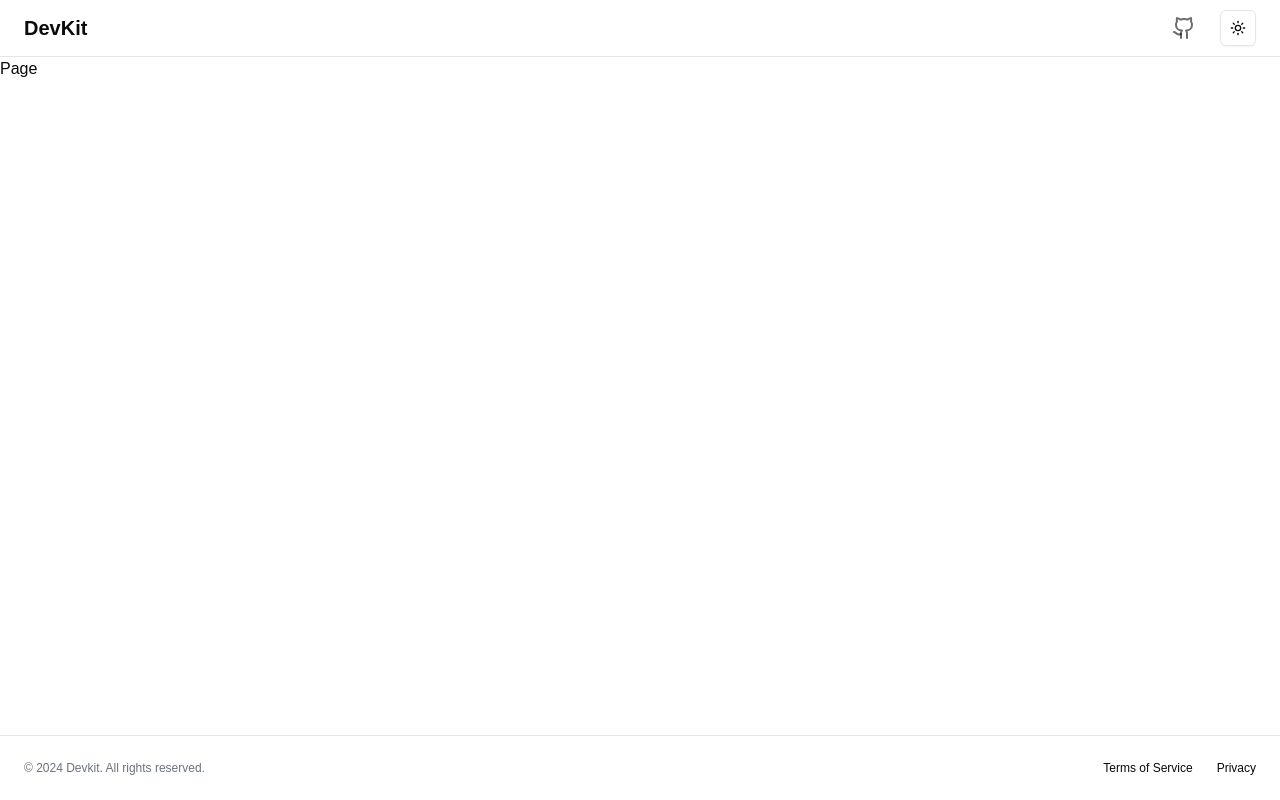
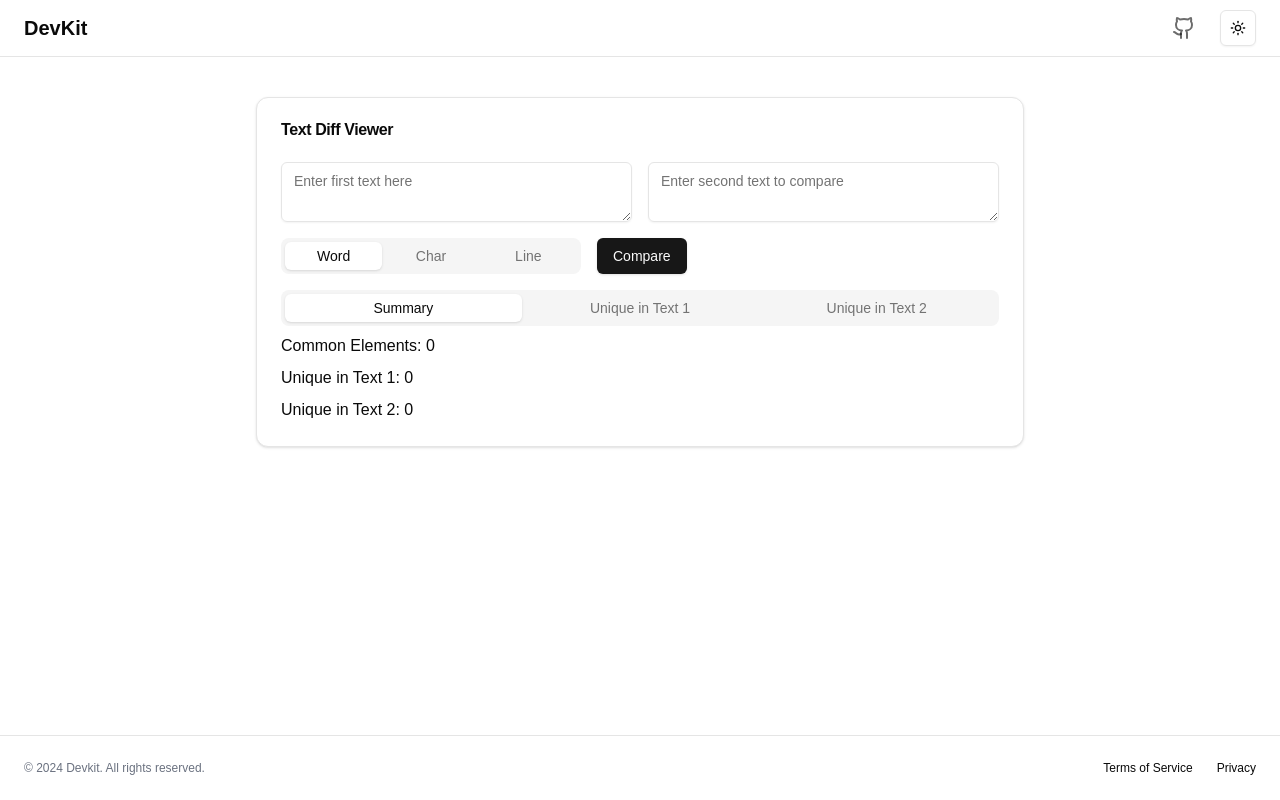
Before and after one commit to mnsdojo/devkit, a Next.js app: page /diff in a window 1280 px wide. Built offline with nearby package versions, Linux system fonts and the light colour scheme.

Commit message:
added diff checker

```diff
--- a/package.json
+++ b/package.json
@@ -16,6 +16,7 @@
     "@radix-ui/react-slider": "^1.2.1",
     "@radix-ui/react-slot": "^1.1.0",
     "@radix-ui/react-switch": "^1.1.1",
+    "@radix-ui/react-tabs": "^1.1.1",
     "@radix-ui/react-tooltip": "^1.1.4",
     "class-variance-authority": "^0.7.1",
     "clsx": "^2.1.1",
--- /dev/null
+++ b/src/app/diff/diff.client.tsx
@@ -0,0 +1,124 @@
+"use client";
+import React, { useState } from "react";
+import { Button } from "@/components/ui/button";
+import { Card, CardContent, CardHeader, CardTitle } from "@/components/ui/card";
+import { Textarea } from "@/components/ui/textarea";
+import { Tabs, TabsContent, TabsList, TabsTrigger } from "@/components/ui/tabs";
+
+const tokenize = (text: string, level: "word" | "char" | "line" = "word") => {
+  switch (level) {
+    case "char":
+      return text.split("");
+    case "line":
+      return text.split("\n");
+    case "word":
+    default:
+      return text.split(/\s+/).filter(Boolean);
+  }
+};
+
+const getDiffs = (arr1: string[], arr2: string[]) => {
+  const unique1 = arr1.filter((v) => !arr2.includes(v));
+  const unique2 = arr2.filter((v) => !arr1.includes(v));
+  const common = arr1.filter((v) => arr2.includes(v));
+
+  return { unique1, unique2, common };
+};
+
+function DiffViewer() {
+  const [text1, setText1] = useState("");
+  const [text2, setText2] = useState("");
+  const [tokenizeLevel, setTokenizeLevel] = useState<"word" | "char" | "line">(
+    "word"
+  );
+  const [diffResults, setDiffResults] = useState<{
+    unique1: string[];
+    unique2: string[];
+    common: string[];
+  }>({
+    unique1: [],
+    unique2: [],
+    common: [],
+  });
+
+  const handleDiffText = () => {
+    if (!text1.trim() || !text2.trim()) return;
+
+    const token1 = tokenize(text1, tokenizeLevel);
+    const token2 = tokenize(text2, tokenizeLevel);
+    const diffs = getDiffs(token1, token2);
+
+    setDiffResults(diffs);
+  };
+
+  return (
+    <Card className="mx-auto max-w-3xl w-full">
+      <CardHeader>
+        <CardTitle>Text Diff Viewer</CardTitle>
+      </CardHeader>
+      <CardContent className="space-y-4">
+        <div className="space-y-4">
+          <div className="flex space-x-4">
+            <Textarea
+              className="flex-1"
+              value={text1}
+              placeholder="Enter first text here"
+              onChange={(e) => setText1(e.target.value)}
+            />
+            <Textarea
+              className="flex-1"
+              value={text2}
+              placeholder="Enter second text to compare"
+              onChange={(e) => setText2(e.target.value)}
+            />
+          </div>
+
+          <div className="flex items-center space-x-4">
+            <Tabs
+              value={tokenizeLevel}
+              onValueChange={(value) =>
+                setTokenizeLevel(value as "word" | "char" | "line")
+              }
+              className="w-full max-w-[300px]"
+            >
+              <TabsList className="grid w-full grid-cols-3">
+                <TabsTrigger value="word">Word</TabsTrigger>
+                <TabsTrigger value="char">Char</TabsTrigger>
+                <TabsTrigger value="line">Line</TabsTrigger>
+              </TabsList>
+            </Tabs>
+
+            <Button onClick={handleDiffText} className="ml-auto">
+              Compare
+            </Button>
+          </div>
+        </div>
+
+        <Tabs defaultValue="summary">
+          <TabsList className="grid w-full grid-cols-3">
+            <TabsTrigger value="summary">Summary</TabsTrigger>
+            <TabsTrigger value="unique1">Unique in Text 1</TabsTrigger>
+            <TabsTrigger value="unique2">Unique in Text 2</TabsTrigger>
+          </TabsList>
+          <TabsContent value="summary" className="space-y-2">
+            <div>Common Elements: {diffResults.common.length}</div>
+            <div>Unique in Text 1: {diffResults.unique1.length}</div>
+            <div>Unique in Text 2: {diffResults.unique2.length}</div>
+          </TabsContent>
+          <TabsContent value="unique1">
+            <div className=" p-4 rounded-md max-h-[200px] overflow-auto">
+              {diffResults.unique1.join(", ") || "No unique elements"}
+            </div>
+          </TabsContent>
+          <TabsContent value="unique2">
+            <div className=" p-4 rounded-md max-h-[200px] overflow-auto">
+              {diffResults.unique2.join(", ") || "No unique elements"}
+            </div>
+          </TabsContent>
+        </Tabs>
+      </CardContent>
+    </Card>
+  );
+}
+
+export default DiffViewer;
--- a/src/app/diff/page.tsx
+++ b/src/app/diff/page.tsx
@@ -1,7 +1,12 @@
 import React from "react";
+import DiffViewer from "./diff.client";
 
 function Page() {
-  return <div>Page</div>;
+  return (
+    <div className="container mx-auto py-10">
+      <DiffViewer />
+    </div>
+  );
 }
 
 export default Page;
--- a/src/app/json2typescript/json2typescript.client.tsx
+++ b/src/app/json2typescript/json2typescript.client.tsx
@@ -60,11 +60,8 @@ function Json2Typescript() {
     try {
       setError(null);
 
-      const parsedJson = JSON.parse(jsonInput);
 
-      const converted = convertJsonToTypescript(parsedJson);
-
-      setTypescriptOutput(converted);
+      setTypescriptOutput("Something went wrong....");
     } catch (err) {
       const errorMessage =
         err instanceof Error ? err.message : "An unknown error occurred";
--- /dev/null
+++ b/src/components/ui/tabs.tsx
@@ -0,0 +1,55 @@
+"use client"
+
+import * as React from "react"
+import * as TabsPrimitive from "@radix-ui/react-tabs"
+
+import { cn } from "@/lib/utils"
+
+const Tabs = TabsPrimitive.Root
+
+const TabsList = React.forwardRef<
+  React.ElementRef<typeof TabsPrimitive.List>,
+  React.ComponentPropsWithoutRef<typeof TabsPrimitive.List>
+>(({ className, ...props }, ref) => (
+  <TabsPrimitive.List
+    ref={ref}
+    className={cn(
+      "inline-flex h-9 items-center justify-center rounded-lg bg-muted p-1 text-muted-foreground",
+      className
+    )}
+    {...props}
+  />
+))
+TabsList.displayName = TabsPrimitive.List.displayName
+
+const TabsTrigger = React.forwardRef<
+  React.ElementRef<typeof TabsPrimitive.Trigger>,
+  React.ComponentPropsWithoutRef<typeof TabsPrimitive.Trigger>
+>(({ className, ...props }, ref) => (
+  <TabsPrimitive.Trigger
+    ref={ref}
+    className={cn(
+      "inline-flex items-center justify-center whitespace-nowrap rounded-md px-3 py-1 text-sm font-medium ring-offset-background transition-all focus-visible:outline-none focus-visible:ring-2 focus-visible:ring-ring focus-visible:ring-offset-2 disabled:pointer-events-none disabled:opacity-50 data-[state=active]:bg-background data-[state=active]:text-foreground data-[state=active]:shadow",
+      className
+    )}
+    {...props}
+  />
+))
+TabsTrigger.displayName = TabsPrimitive.Trigger.displayName
+
+const TabsContent = React.forwardRef<
+  React.ElementRef<typeof TabsPrimitive.Content>,
+  React.ComponentPropsWithoutRef<typeof TabsPrimitive.Content>
+>(({ className, ...props }, ref) => (
+  <TabsPrimitive.Content
+    ref={ref}
+    className={cn(
+      "mt-2 ring-offset-background focus-visible:outline-none focus-visible:ring-2 focus-visible:ring-ring focus-visible:ring-offset-2",
+      className
+    )}
+    {...props}
+  />
+))
+TabsContent.displayName = TabsPrimitive.Content.displayName
+
+export { Tabs, TabsList, TabsTrigger, TabsContent }
```
Also changed, not shown: 1 other file (tests, documents, lock files or other folders).
